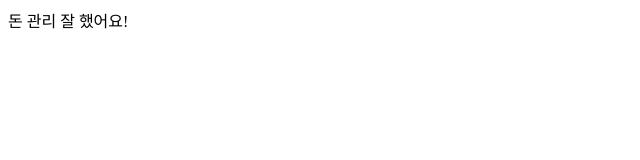
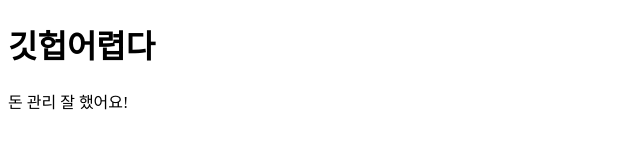
Before and after one commit to ohwehoh/webs_lee, a plain HTML site: page book/test_1_2_test.html in a window 1280 px wide. Shown: the whole page, without its empty margins (0-640 px from the left). Drawn offline with Linux system fonts and the light colour scheme.

Commit message:
22.01.05.

```diff
--- a/book/test_1_2_test.html
+++ b/book/test_1_2_test.html
@@ -7,6 +7,7 @@
     <title>진영이의 지출</title>
 </head>
 <body>
+    <h1>깃헙어렵다</h1>
     <script>
         var price1 = 3000;
         var price2 = 1000;
```
